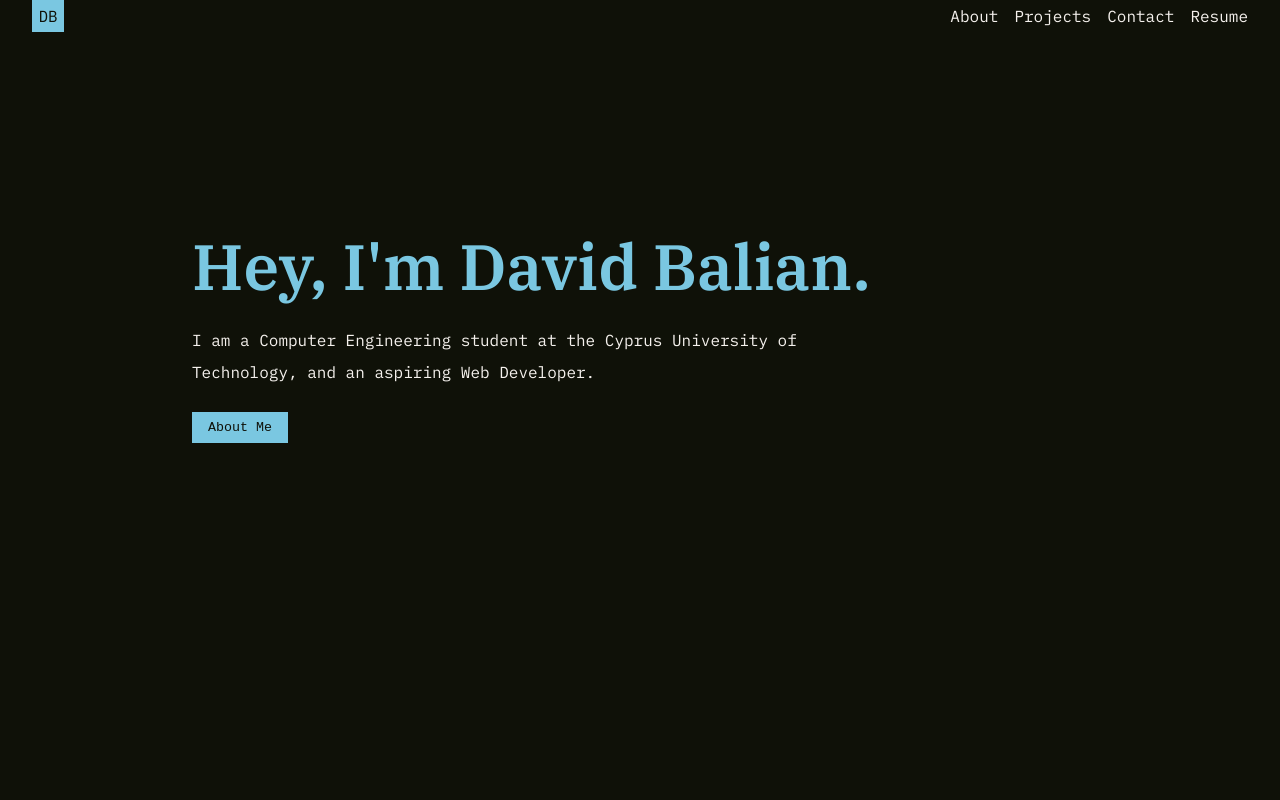
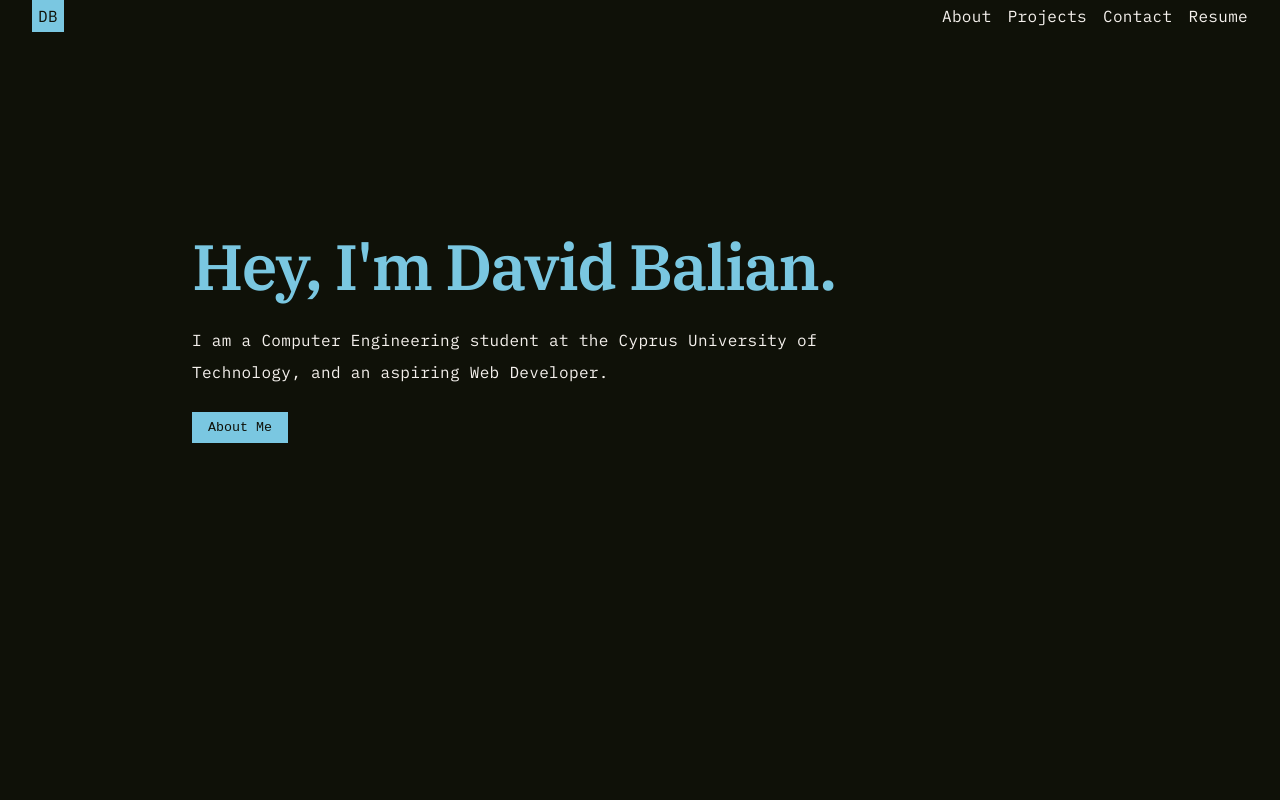
Before and after one commit to davidbalian/davidbalian.github.io, a React (Create React App) app: page / in a window 1280 px wide. Shown: the top 800 px of the page. Built offline with nearby package versions, Linux system fonts and the light colour scheme.

Commit message:
Changed letter spacing

```diff
--- a/src/index.css
+++ b/src/index.css
@@ -47,6 +47,7 @@ h2 {
 p,
 a {
 	font-family: var(--mono), monospace !important;
+	letter-spacing: 0.02em;
 }
 
 p {
@@ -60,6 +61,7 @@ p {
 	font-family: var(--serif), serif;
 	font-size: 4rem;
 	font-weight: 600;
+	letter-spacing: -0.025em;
 }
 
 @media screen and (max-width: 876px) {
```
